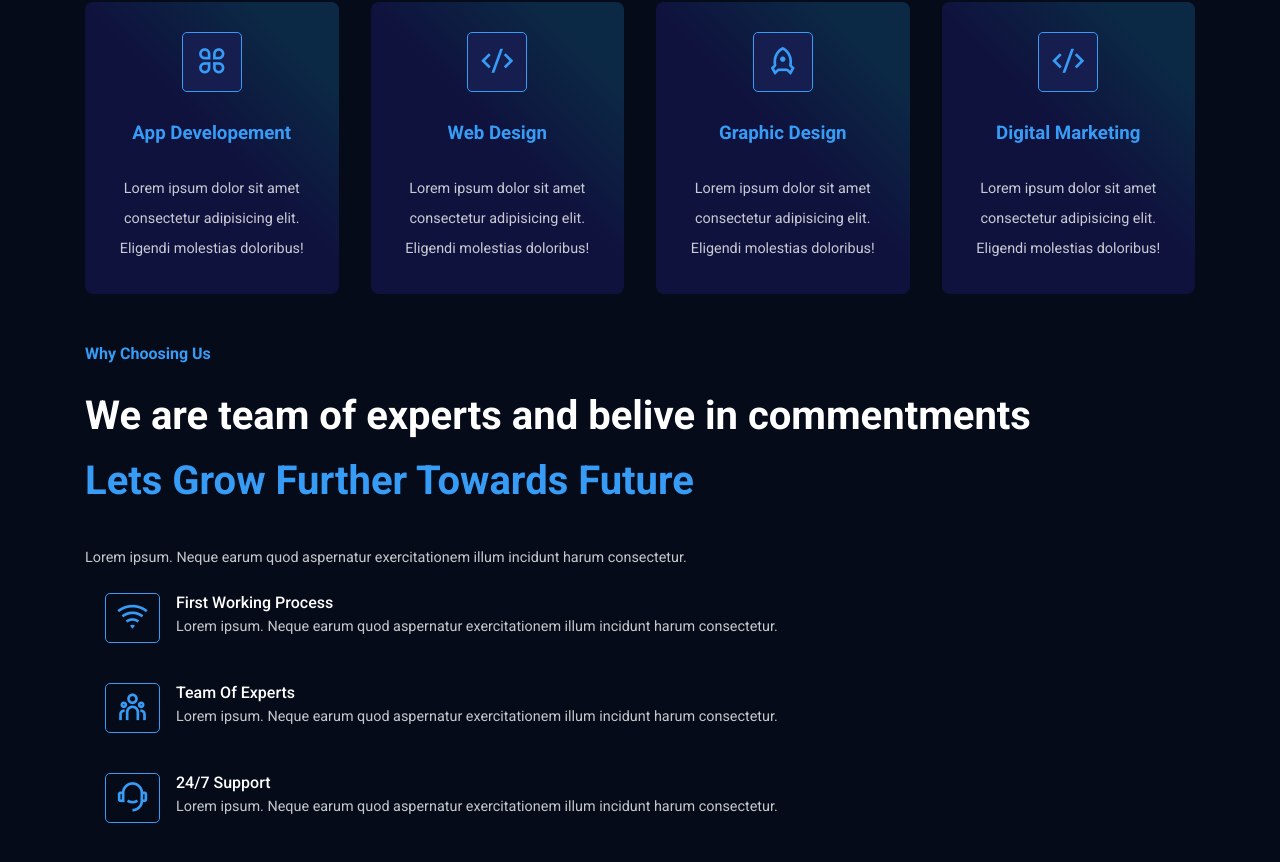
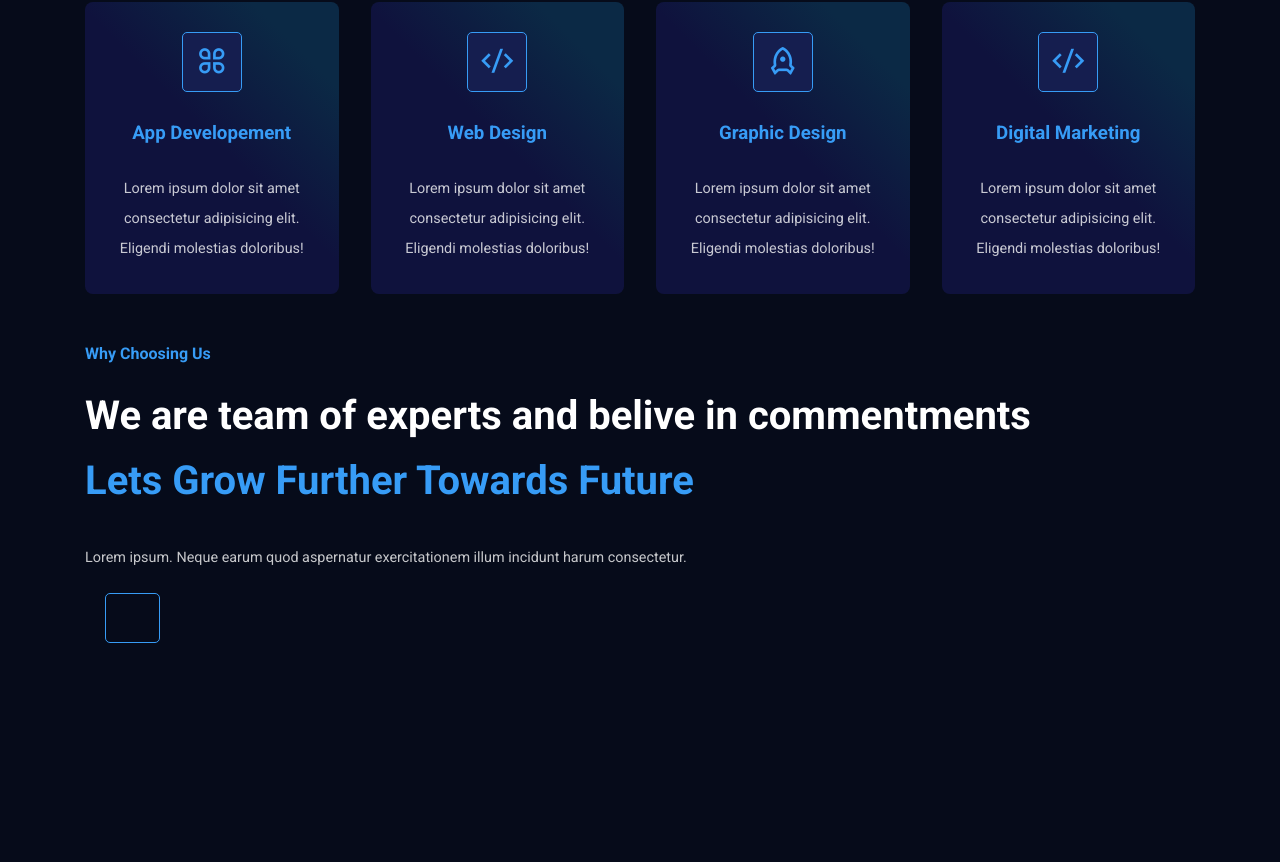
Before and after one commit to osamasaeed88/digital-agency, a React (Create React App) app: page / in a window 1280 px wide. Shown: the part 920-1782 px from the top of the page. After the commit the page ends 1608 px from the top, so only its background shows below. Built offline with nearby package versions, Linux system fonts and the light colour scheme.

Commit message:
Loader Utils

```diff
--- a/package.json
+++ b/package.json
@@ -6,6 +6,7 @@
     "@testing-library/jest-dom": "^5.16.5",
     "@testing-library/react": "^13.4.0",
     "@testing-library/user-event": "^13.5.0",
+    "loader-utils": "^3.2.1",
     "react": "^18.2.0",
     "react-dom": "^18.2.0",
     "react-scripts": "5.0.1",
--- a/src/components/UI/About.jsx
+++ b/src/components/UI/About.jsx
@@ -16,32 +16,29 @@ const chooseData = [
         icon: 'ri-customer-service-2-line',
         title: '24/7 Support',
         description: 'Lorem ipsum. Neque earum quod aspernatur exercitationem illum incidunt harum consectetur.',
-    }
+ }
 ]
+
 const About = () => {
   return (
-    <section className="about">
+    <section id="about">
         <div className="container">
             <div className="about_wrapper">
-                <div className="about content">
-                   <h6 className="subtitle">Why Choosing Us</h6>
+                <div className="about_content">
+                <h6 className="subtitle">Why Choosing Us</h6>
                    <h2>We are team of experts and belive in commentments</h2>
                    <h2 className="highlight">Lets Grow Further Towards Future</h2>
                    <p className="description about_content-desc">Lorem ipsum. Neque earum quod aspernatur exercitationem illum incidunt harum consectetur.</p>
-                   <div className="choose_item-wrapper">
-                   {
-                     chooseData.map((item,index) => (
-                        <div className="choose_us-items" key={index}>
-                    <span className="choose_us-icon"><i class={item.icon}></i></span>
-                    <div>
-                    <h4 className="choose_us-tittle">{item.title}</h4>
-                    <p className="description">{item.description}</p>
-                    </div>
-                </div>
-                     ))
-                   }
+
+                <div className="choose_us-item">
+                    <span className="choose_us-icon"></span>
+                <div>
+                    <h4 className="choose_us-title"></h4>
+                    <p className="description"></p>
                 </div>
                 </div>
+                </div>
+
                 <div className="about_img"></div>
             </div>
         </div>
--- a/src/styles/about.css
+++ b/src/styles/about.css
@@ -2,7 +2,7 @@
     margin-top: 30px;
 }
 
-.choose_us-items{
+.choose_us-item{
     padding: 20px;
     display: flex;
     column-gap: 1rem;
@@ -18,12 +18,12 @@
     border-radius: 5px;
 }
 
-.choose_us-icon i{
+.choose_us-icon{
     color: var(--primary-color);
     font-size: 2rem;
 }
 
-.choose_us-tittle{
+.choose_us-title{
     color: #fff;
     font-weight: 500;
 }
```
Also changed, not shown: 1 other file (tests, documents, lock files or other folders).
